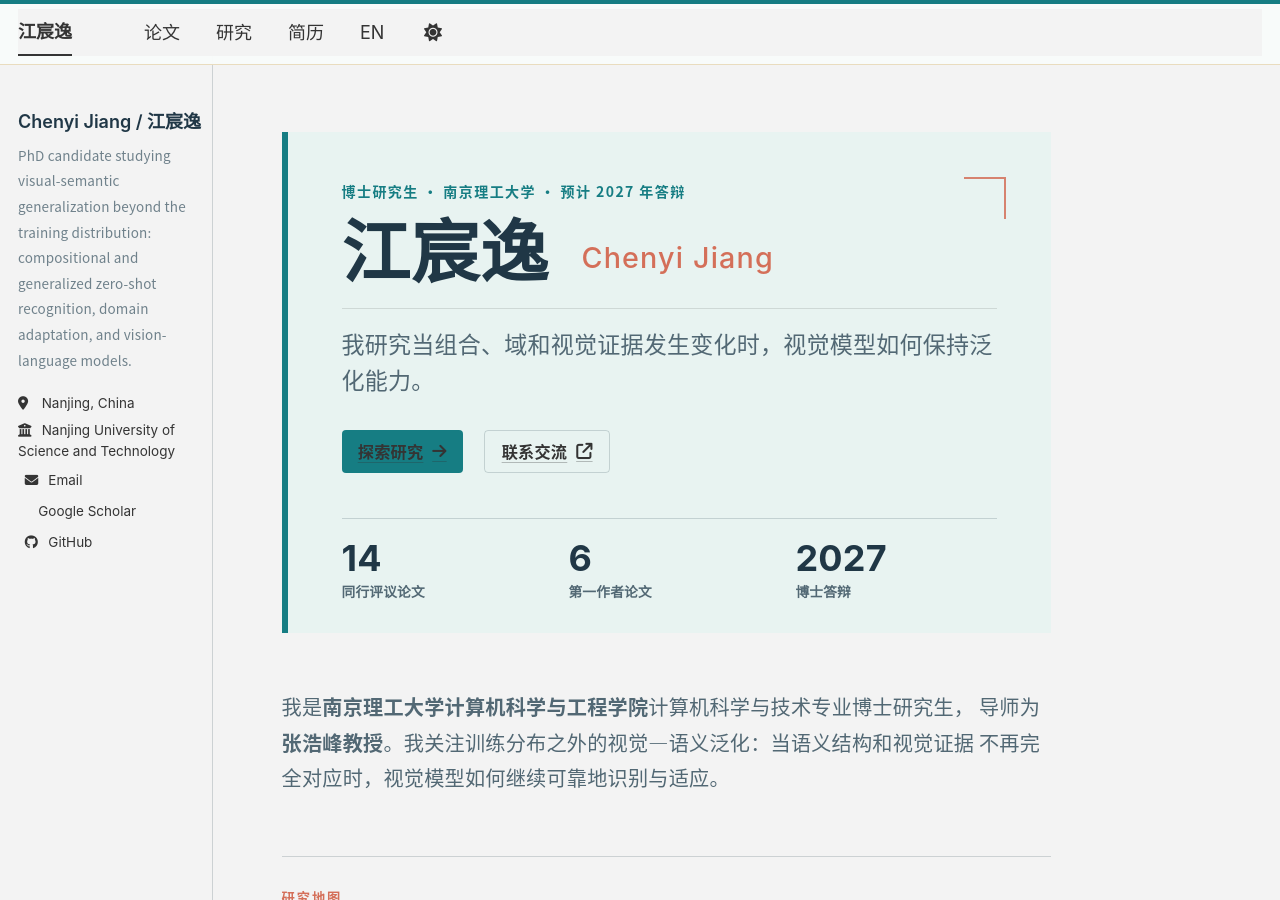
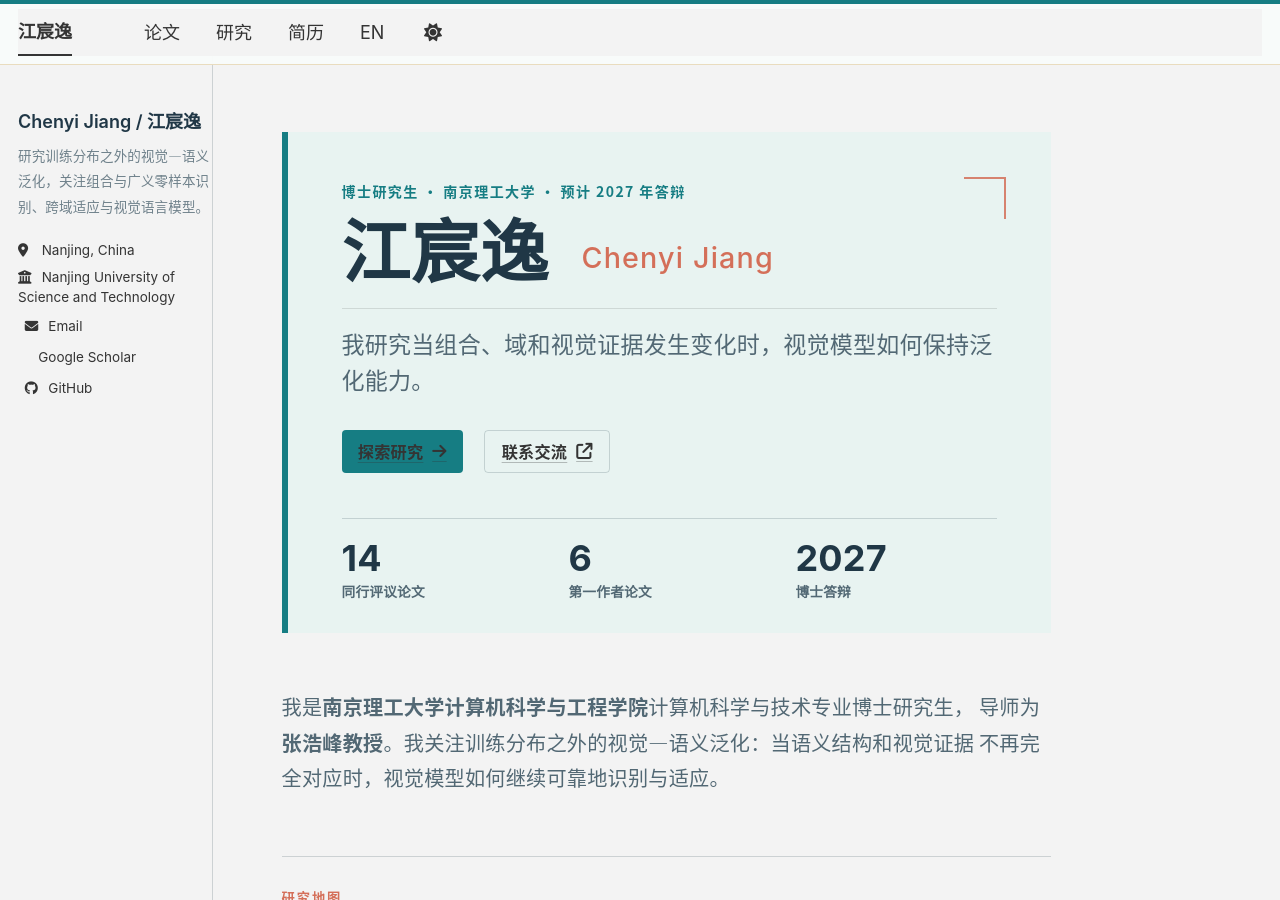
Before and after one commit to LanchJL/LanchJL.github.io, a Jekyll site: the page built from _pages/zh-about.md, in a window 1280 px wide and 900 px high. Built offline with Jekyll 4.4.1, drawn with Linux system fonts in a browser that asks for light colours; a style sheet for code colours, icons or effects is not loaded.

Commit message:
Localize Chinese homepage sidebar

```diff
--- a/_config.yml
+++ b/_config.yml
@@ -29,6 +29,7 @@ author:
   name             : "Chenyi Jiang / 江宸逸"
   pronouns         : # example: "she/her"
   bio              : "PhD candidate studying visual-semantic generalization beyond the training distribution: compositional and generalized zero-shot recognition, domain adaptation, and vision-language models."
+  bio_zh           : "研究训练分布之外的视觉—语义泛化，关注组合与广义零样本识别、跨域适应与视觉语言模型。"
   location         : "Nanjing, China"
   employer         : "Nanjing University of Science and Technology"
   uri              : # URL
--- a/_includes/author-profile.html
+++ b/_includes/author-profile.html
@@ -19,7 +19,11 @@
   <div class="author__content">
     <h3 class="author__name">{{ author.name }}</h3>
     {% if author.pronouns %}<p class="author__pronouns">{{ author.pronouns }}</p>{% endif %}
-    {% if author.bio %}<p class="author__bio">{{ author.bio }}</p>{% endif %}
+    {% if page.nav == 'zh' and author.bio_zh %}
+      <p class="author__bio">{{ author.bio_zh }}</p>
+    {% elsif author.bio %}
+      <p class="author__bio">{{ author.bio }}</p>
+    {% endif %}
   </div>
 
   <div class="author__urls-wrapper">
```
